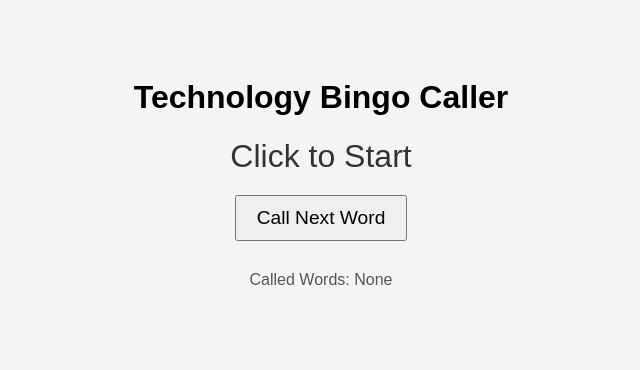
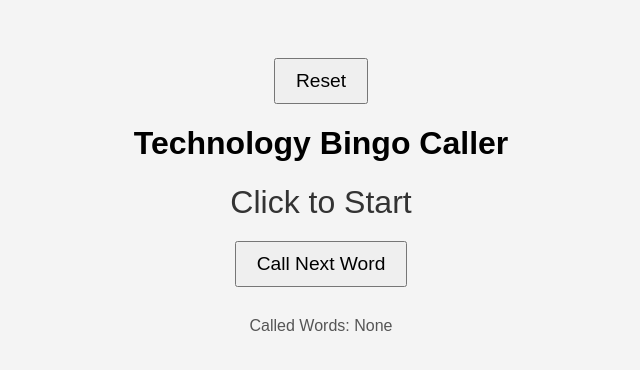
Before and after one commit to RindiDowe/BingoRandomizer, a plain HTML site: page index.html in a window 1280 px wide. Shown: the whole page, without its empty margins (319-959 px from the left). Drawn offline with Linux system fonts and the light colour scheme.

Commit message:
index.html

```diff
--- a/index.html
+++ b/index.html
@@ -29,6 +29,7 @@
   </style>
 </head>
 <body>
+<button onclick="resetCallList()" id="resetBtn">Reset</button>
 
   <h1>Technology Bingo Caller</h1>
   <div class="word" id="wordDisplay">Click to Start</div>
```
